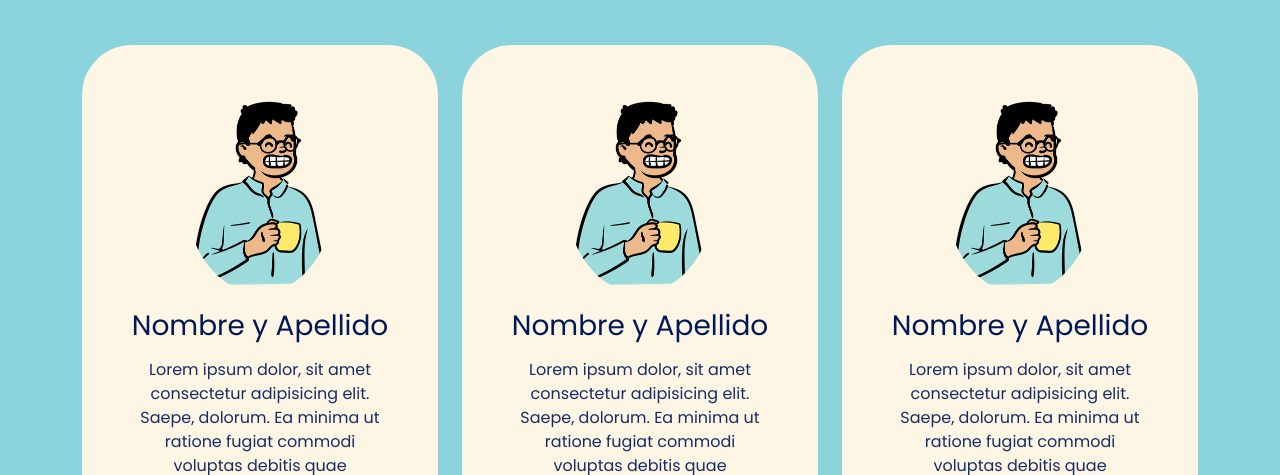
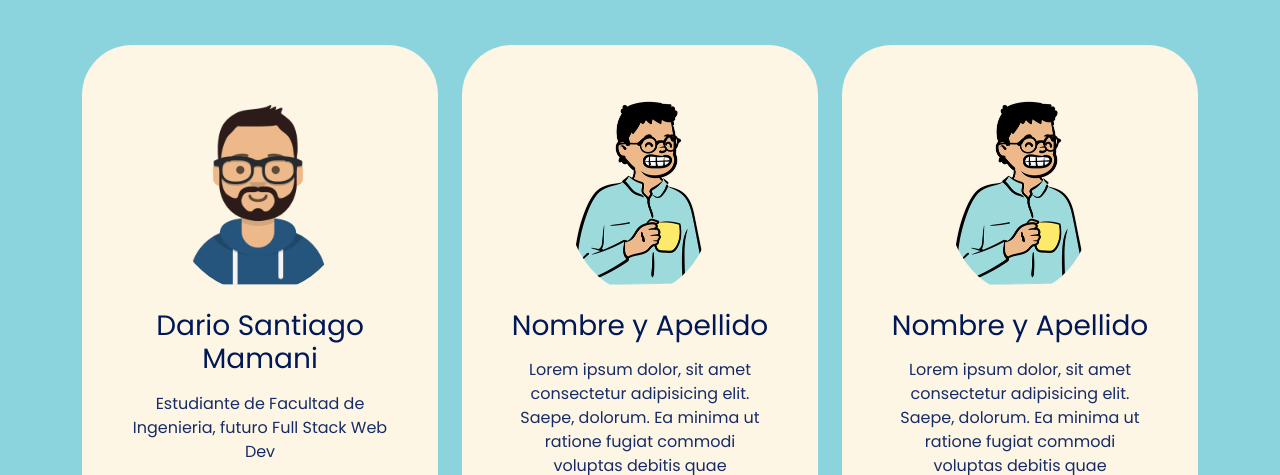
Before and after one commit to mamanidario19/devtech-podcast-web, a plain HTML site: page index.html in a window 1280 px wide. Shown: the part 1190-1665 px from the top of the page. Drawn offline with nearby package versions, Linux system fonts and the light colour scheme.

Commit message:
Avatar, y descripcion

```diff
--- a/index.html
+++ b/index.html
@@ -100,11 +100,9 @@
           <div class="col-md-6 col-lg-4 mb-3">
             <div class="card">
               <div class="card-body text-center p-5">
-                <img src="./assets/avatar.png" alt="avatar" class=" img img-fluid rounded-circle mb-3">
-                <h3 class="title card-title mb-3">Nombre y Apellido</h3>
-                <p>Lorem ipsum dolor, sit amet consectetur adipisicing elit. Saepe, dolorum. Ea minima ut ratione fugiat
-                  commodi voluptas debitis quae repellendus, asperiores, iste recusandae blanditiis architecto
-                  voluptatum natus laboriosam maxime libero!</p>
+                <img src="./assets/Avatar-Mamani.png" alt="avatar" class=" img img-fluid rounded-circle mb-3">
+                <h3 class="title card-title mb-3">Dario Santiago Mamani</h3>
+                <p>Estudiante de Facultad de Ingenieria, futuro Full Stack Web Dev</p>
                 <a href="#"><i class="bi bi-twitter text-dark mx-1 lead"></i></a>
                 <a href="#"><i class="bi bi-linkedin text-dark mx-1 lead"></i></a>
                 <a href="#"><i class="bi bi-github text-dark mx-1 lead"></i></a>
```
Also changed, not shown: assets/Avatar-Mamani.png (added).
